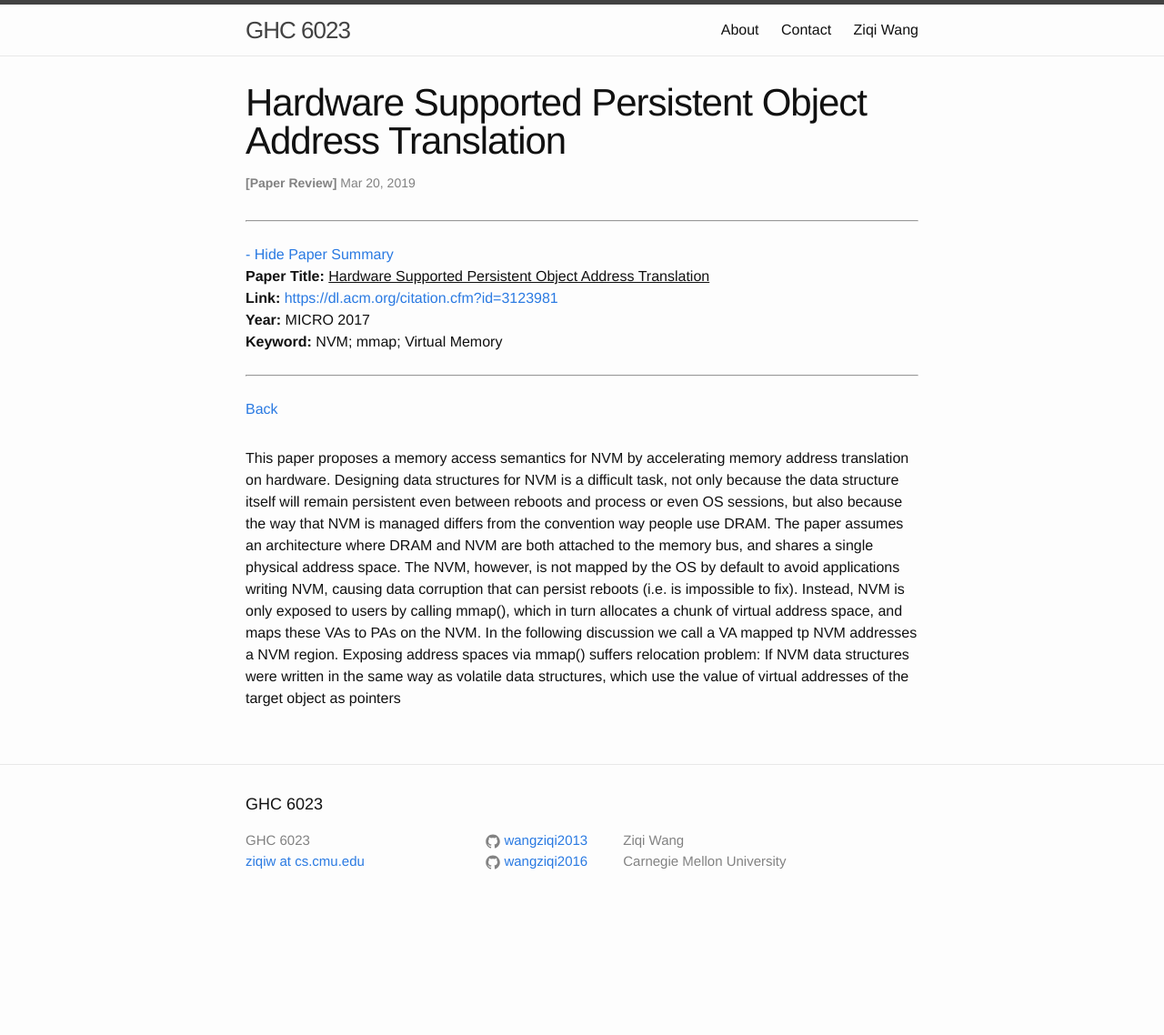
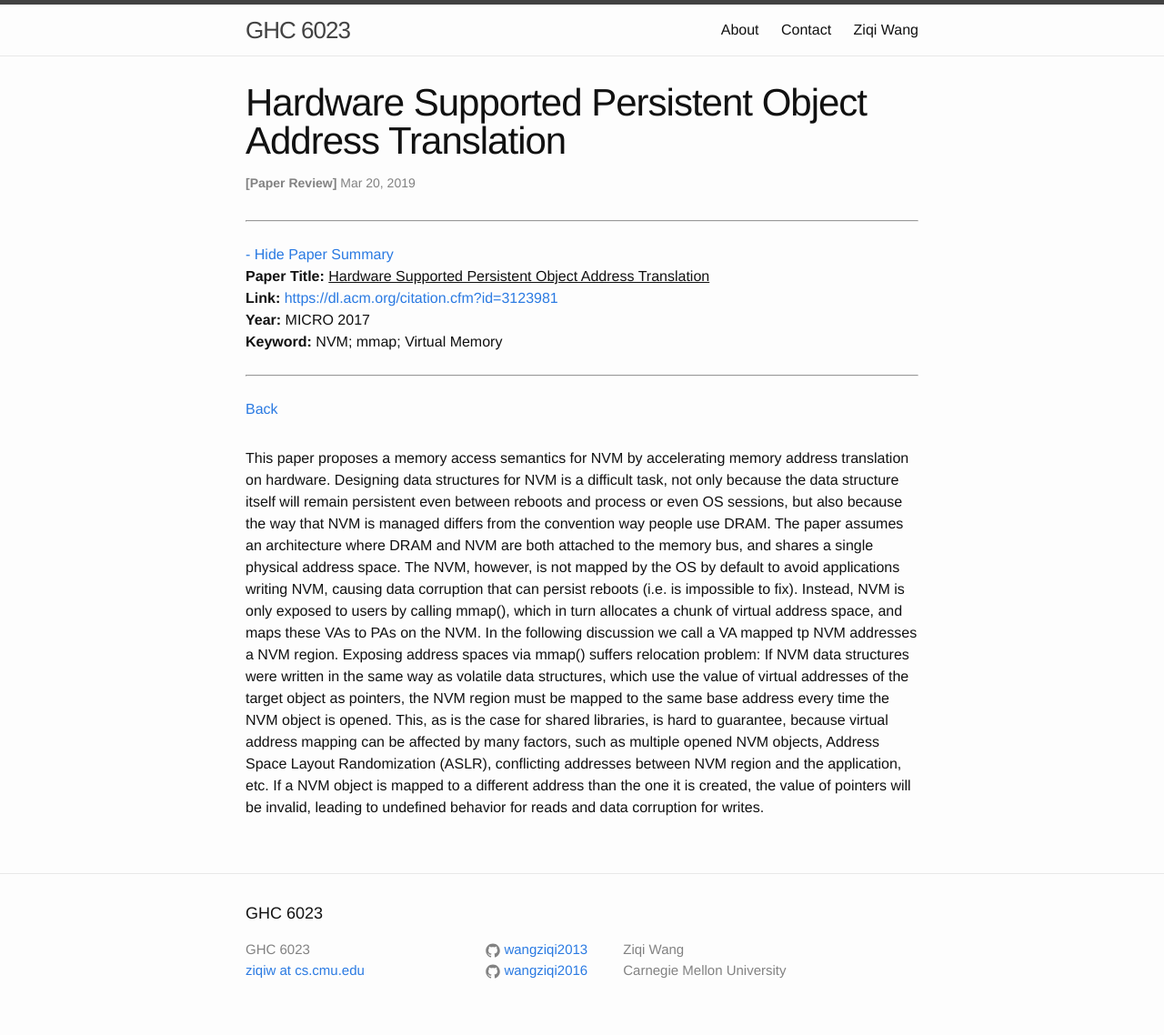
Before and after one commit to wangziqi2013/wangziqi2013.github.io, a Jekyll site: the page built from _posts/2019-03-19-hardware-supported-persist-obj-addr-xlat.markdown, in a window 1280 px wide. Shown: the whole page at 91% size. Built offline with Jekyll 4.4.1, drawn with Linux system fonts in a browser that asks for light colours; before the commit the page ends 1018 px from its top, so only the background shows below that.

Commit message:
Finish problem

```diff
--- a/_posts/2019-03-19-hardware-supported-persist-obj-addr-xlat.markdown
+++ b/_posts/2019-03-19-hardware-supported-persist-obj-addr-xlat.markdown
@@ -22,4 +22,8 @@ NVM, causing data corruption that can persist reboots (i.e. is impossible to fix
 by calling mmap(), which in turn allocates a chunk of virtual address space, and maps these VAs to PAs on the NVM. In the
 following discussion we call a VA mapped tp NVM addresses a NVM region. Exposing address spaces via mmap() suffers relocation
 problem: If NVM data structures were written in the same way as volatile data structures, which use the value of virtual
-addresses of the target object as pointers
+addresses of the target object as pointers, the NVM region must be mapped to the same base address every time the NVM object
+is opened. This, as is the case for shared libraries, is hard to guarantee, because virtual address mapping can be affected
+by many factors, such as multiple opened NVM objects, Address Space Layout Randomization (ASLR), conflicting addresses between
+NVM region and the application, etc. If a NVM object is mapped to a different address than the one it is created, the
+value of pointers will be invalid, leading to undefined behavior for reads and data corruption for writes.
```
